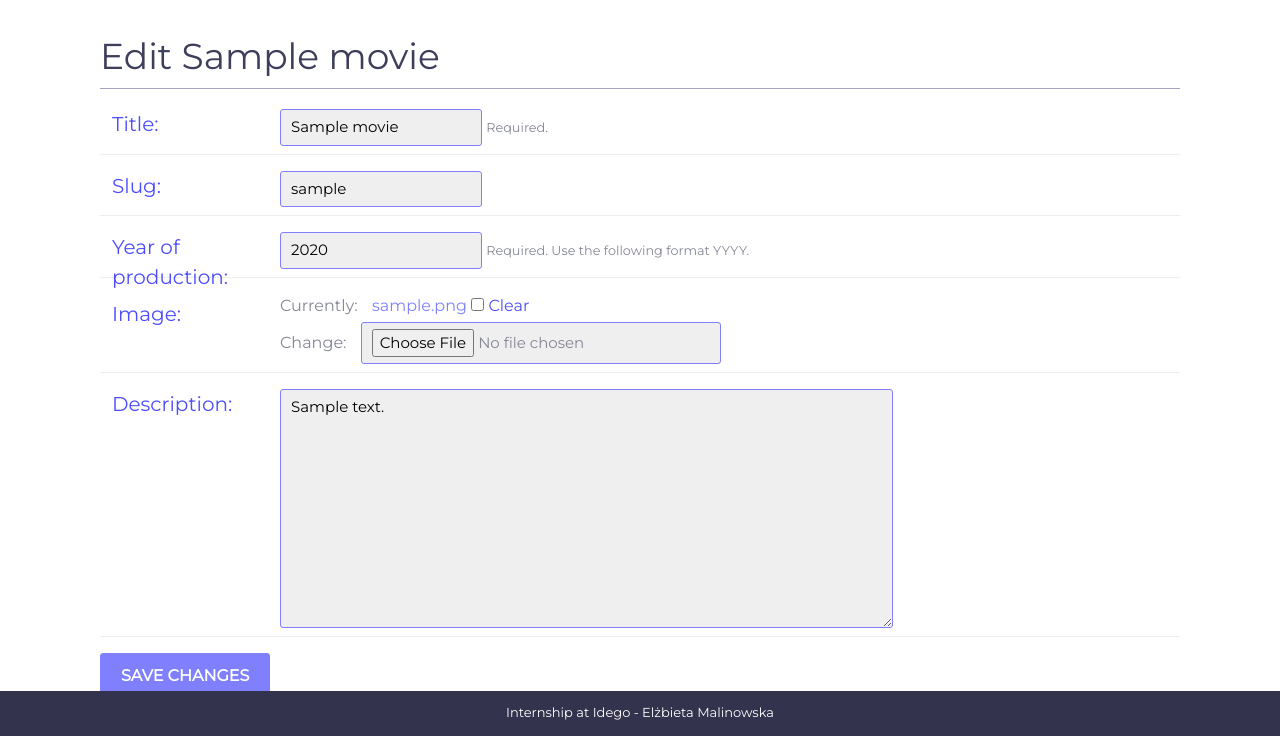
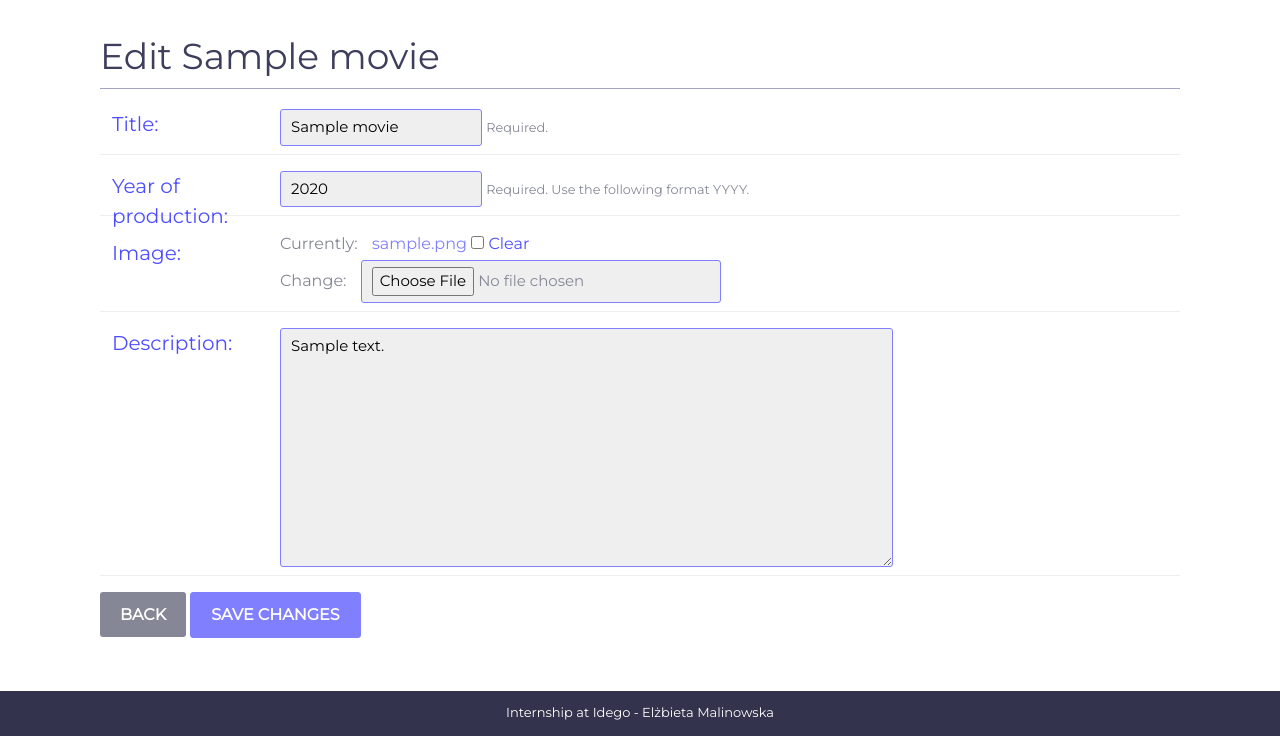
Before and after one commit to elzbietamal95/movies_app, a Django app: a page that uses movies/templates/movies/movie_edit.html in a window 1280 px wide. Shown: the part 64-801 px from the top of the page. Run offline with Django 3.2, Linux system fonts and the light colour scheme; tables that the repository leaves empty hold one stand-in row (values such as "Sample post"); parts of the project's set-up code (start-up, migrations or seed data) failed here and were passed over; some libraries are stand-ins or nearby versions.

Commit message:
Slug removed from create and update movie form. Error messages and back button to edit movie added.

```diff
--- a/movies/forms.py
+++ b/movies/forms.py
@@ -5,10 +5,10 @@ from movies.models import Movie, Actor
 class MovieCreateForm(forms.ModelForm):
     class Meta:
         model = Movie
-        fields = ('title', 'slug', 'year_of_production', 'image', 'short_description',)
+        fields = ('title', 'year_of_production', 'image', 'short_description',)
 
 
 class MovieEditForm(forms.ModelForm):
     class Meta:
         model = Movie
-        fields = ('title', 'slug', 'year_of_production', 'image', 'short_description')
+        fields = ('title', 'year_of_production', 'image', 'short_description')
--- a/movies/models.py
+++ b/movies/models.py
@@ -50,8 +50,7 @@ class Movie(models.Model):
         return self.title
 
     def save(self, *args, **kwargs):
-        if not self.slug:
-            self.slug = get_unique_slug(self.pk, self.title, Movie.objects)
+        self.slug = get_unique_slug(self.pk, self.title, Movie.objects)
         super(Movie, self).save(*args, **kwargs)
 
     def has_image(self):
--- a/movies/templates/movies/movie_edit.html
+++ b/movies/templates/movies/movie_edit.html
@@ -9,6 +9,15 @@
     <div class="edit-movie-form">
         <form action="{% url 'movies:movie-edit' movie.slug %}" method="post" enctype="multipart/form-data">
             {% csrf_token %}
+            {% if form.errors %}
+                {% for field in form %}
+                    {% for error in field.errors %}
+                        <div class="alert alert-danger">
+                            <strong>{{ error|escape }}</strong>
+                        </div>
+                    {% endfor %}
+                {% endfor %}
+            {% endif %}
             <div class="form-group">
                 <label for id="id_title" class="col-sm-2 col-form-label">Title:</label>
                 <div class="col-sm-10">
@@ -16,12 +25,6 @@
                     <small class="text-muted">
                         {{ form.title.help_text }}
                     </small>
-                </div>
-            </div>
-            <div class="form-group">
-                <label for id="id_slug" class="col-sm-2 col-form-label">Slug:</label>
-                <div class="col-sm-10">
-                    {{ form.slug }}
                 </div>
             </div>
             <div class="form-group">
@@ -45,7 +48,10 @@
                     {{ form.short_description }}
                 </div>
             </div>
-            <input type="submit" value="Save changes">
+            <div class="movie-edit-options">
+                <a href="{{request.META.HTTP_REFERER|escape}}" class="btn-secondary">BACK</a>
+                <input type="submit" value="Save changes">
+            </div>
         </form>
     </div>
 {% endblock %}
--- a/movies/views.py
+++ b/movies/views.py
@@ -2,6 +2,8 @@ from django.http import HttpResponseRedirect
 from django.shortcuts import render, redirect
 from django.urls import reverse_lazy, reverse
 from django.contrib import messages
+
+from movies.utils import get_unique_slug
 from .models import Movie
 from django.views.generic import ListView, CreateView, DetailView, UpdateView
 from django.views.generic.edit import DeleteView
@@ -53,6 +55,8 @@ class MovieEdit(UpdateView):
         return reverse(self.success_url, kwargs={'slug': self.object.slug})
 
     def form_valid(self, form):
-        movie = form.save()
+        movie = form.save(commit=False)
+        movie.slug = get_unique_slug(movie.pk, movie.title, Movie.objects)
+        movie.save()
         messages.success(self.request, 'The movie "' + movie.title + '" was updated successfully!')
         return redirect(self.get_success_url())
--- a/static/css/base.css
+++ b/static/css/base.css
@@ -27,7 +27,7 @@ a {
     text-decoration: none;
 }
 
-a:hover {
+a:hover, a.btn-secondary:hover {
   color: #333333;
   text-decoration: none;
 }
@@ -48,6 +48,9 @@ h1 {
 }
 
 header {
+    top: 0;
+    right: 0;
+    left: 0;
     padding: 10px 50px;
     font-size: 16px;
     background: #8080ff;
@@ -278,6 +281,7 @@ ul.messages {
     padding:0;
     list-style-type: none;
     font-weight: bold;
+    font-size: 16px!important;
 }
 
 ul.messages li.success,
@@ -295,12 +299,25 @@ ul.messages li.success {
 ul.messages li.error {
     background: #ff6666;
     color: #fff;
+    width: 100% !important;
+    font-size: 16px!important;
+}
+
+.invalid-feedback {
+    color: #ff6666;
+    font-weight: bold;
+}
+
+.form-control.is-invalid {
+    border-color: #ff6666;
 }
 
 footer {
     position: fixed;
     height: 45px;
     bottom: 0;
+    right: 0;
+    left: 0;
     width: 100%;
     background-color: #33334d;
     color: #ffffff;
@@ -403,6 +420,17 @@ div.btn-sm.btn-danger.btn-circle {
     width: 100px;
 }
 
-input#image-clear_id {
-    float: none;
+.alert-danger {
+    color: #fff;
+    background-color: #ff6666;
+    border: none;
+    border-radius: 0;
 }
+
+div.edit-movie-form a.btn-secondary {
+    font-weight: bold;
+    font-size: 16px;
+    text-transform: uppercase;
+    border-radius: 3px;
+    padding: 13px 20px;
+}
```
